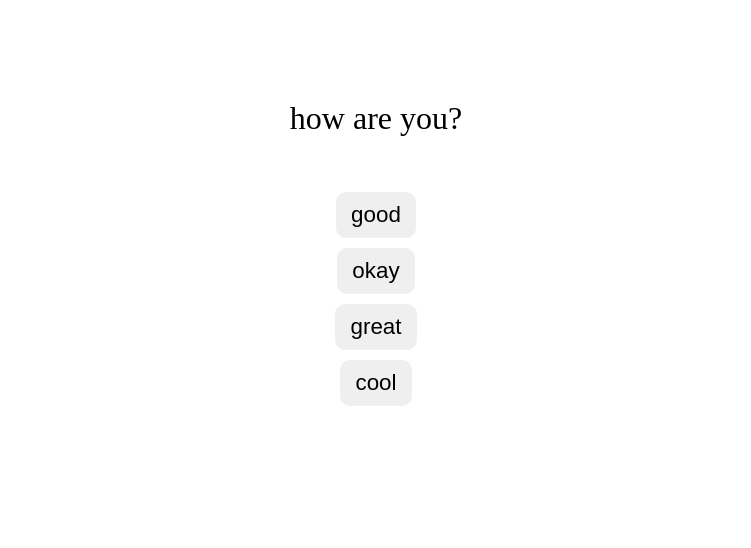
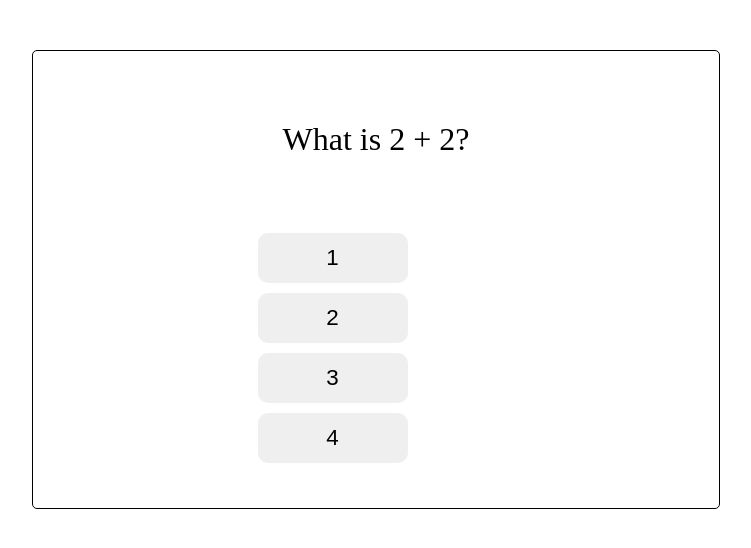
Before and after one commit to DexZax/pop-quiz, a plain HTML site: page index.html in a window 1280 px wide. Both pictures are taken after a click on the button "Start". Shown: the whole page, without its empty margins (264-1015 px from the left). Drawn offline with Linux system fonts and the light colour scheme.

Commit message:
new questions showing

```diff
--- a/assets/script.js
+++ b/assets/script.js
@@ -1,64 +1,97 @@
-var startBtn = document.querySelector("#start-btn")
-var contentContainer = document.querySelector("#content-container")
-var questionEl = document.querySelector('#question')
+var startBtn = document.querySelector("#start-btn");
+var contentContainer = document.querySelector("#content-container");
+var questionEl = document.querySelector("#question");
 var answerBtn; //document.querySelector('.answer-btn')
 var currentQuestionIndex;
 var shuffledQuestions;
-var answerContainer = document.querySelector("#answer-btns")
+var answerContainer = document.querySelector("#answer-btns");
+var resultContainer = document.querySelector("#result");
+var startTime = 50;
 
+// var countdownEl = document.querySelector(".timer");
+// setInterval(updateCountdown, 1000);
+
+// function updateCountdown() {
+//     var seconds = math.floor(startTime)
+
+//     countdownEl.innerHTML = ;
+//     startTime--;
+// }
 
 var questions = [
   {
-        question: 'What is 2 + 2?',
+    question: "What is 2 + 2?",
     answer: ["1", "2", "3", "4"],
-        correct: "4"
+    correct: "4",
   },
   {
-        question: 'how are you?',
+    question: "how are you?",
     answer: ["good", "okay", "great", "cool"],
-        correct: "good"
+    correct: "good",
   },
-]
+  {
+    question: "what color is the sky?",
+    answer: ["green", "blue", "red", "yellow"],
+    correct: "blue",
+  }
+];
 
-var clearAnswers = function() {
+var clearAnswers = function () {
   document.querySelector("#answer-btns").innerHTML = "";
-}
+  resultContainer.innerHTML = "";
+};
 
-function startGame() {
-    startBtn.classList.add('hide');
-    shuffledQuestions = questions.sort(() => Math.random() - .5);
+var startGame = function () {
+  startBtn.classList.add("hide");
+  shuffledQuestions = questions.sort(() => Math.random() - 0.5);
   currentQuestionIndex = 0;
-    currentQuestionIndex++;
-    contentContainer.classList.remove('hide');
+    //currentQuestionIndex++;
+  contentContainer.classList.remove("hide");
   setNextQuestion();
-}
+};
 
-function selectAnswer(event) {
+var selectAnswer = function (event) {
+    clearAnswers();
   var selectedAnswer = event.target.value;
   var questionObj = shuffledQuestions[currentQuestionIndex];
+
   if (selectedAnswer === questionObj.correct) {
-        console.log("correct!")
+    var result = document.createElement("pTag");
+    result.textContent = "Correct!";
+    resultContainer.appendChild(result);
   } else {
-        console.log("wrong")
+    var result = document.createElement("pTag");
+    result.textContent = "Wrong!";
+    resultContainer.appendChild(result);
   }
+  currentQuestionIndex++;
   setNextQuestion();
-}
+};
 
-function setNextQuestion(questionObj) {
-    //clearAnswers();
+var setNextQuestion = function (questionObj) {
   var questionObj = shuffledQuestions[currentQuestionIndex];
   contentContainer = "";
+
   questionEl.textContent = questionObj.question;
+
   for (var i = 0; i < questionObj.answer.length; i++) {
+    //if (i < questions.length -1) {
     answerBtn = document.createElement("button");
     answerBtn.className = "answer-btn btn";
     answerBtn.setAttribute("value", questionObj.answer[i]);
     answerBtn.textContent = questionObj.answer[i];
-        answerBtn.addEventListener('click', selectAnswer);
+    answerBtn.addEventListener("click", selectAnswer);
     answerContainer.appendChild(answerBtn);
-    }
+    // }
+    // else {
+    //     endGame();
+    // }
   }
 
+};
 
+// var endGame = function() {
+//     console.log("end");
+// }
 
-startBtn. addEventListener('click', startGame)
+startBtn.addEventListener("click", startGame);
--- a/assets/styles.css
+++ b/assets/styles.css
@@ -8,6 +8,12 @@ body {
     justify-content: center;
     align-items: center;
     display: flex;
+}
+
+#content-container {
+    border: 1px solid black;
+    border-radius: 5px;
+    padding: 20px 200px;
 }
 
 .question-box {
@@ -21,10 +27,12 @@ body {
 
 #answer-btns {
     display: flex;
-    justify-content: center;
-    align-items: center;
+    justify-content: left;
+    align-items: left;
     flex-direction: column;
     list-style: none;
+    padding: 20px;
+
 }
 
 .controls {
@@ -39,6 +47,8 @@ body {
     font-size: 1.4rem;
     border-radius: 10px;
     margin: 5px ;
+    height: 50px;
+    width: 150PX;
 }
 
 .btn:hover {
--- a/index.html
+++ b/index.html
@@ -8,7 +8,7 @@
     <link rel="stylesheet" href="./assets/styles.css">
 </head>
 <body>
-    <header class="">
+    <header class="timer">
 
     </header>
     <main>
@@ -20,7 +20,9 @@
 
             </div>
         </div>
-        <div id="result" class="result"></div>
+        <div id="result" class="result">
+
+        </div>
         <div class="controls">
             <button id="start-btn" class="start-btn btn">Start</button>
         </div>
```
Lines whose indentation alone changed are shown as unchanged.
